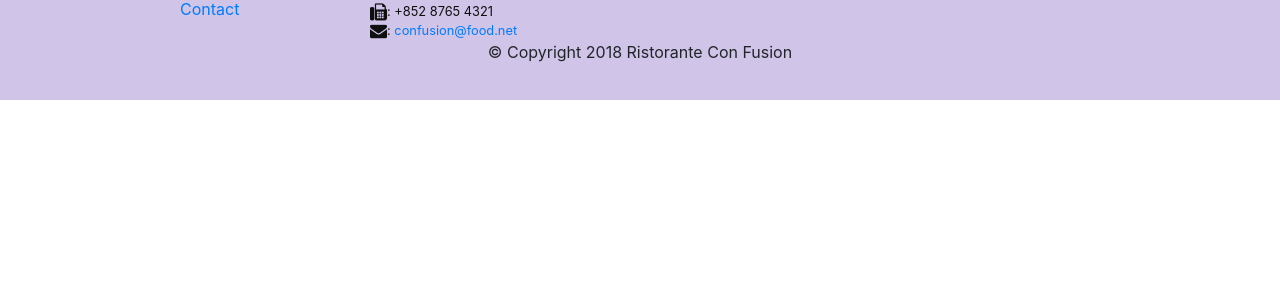
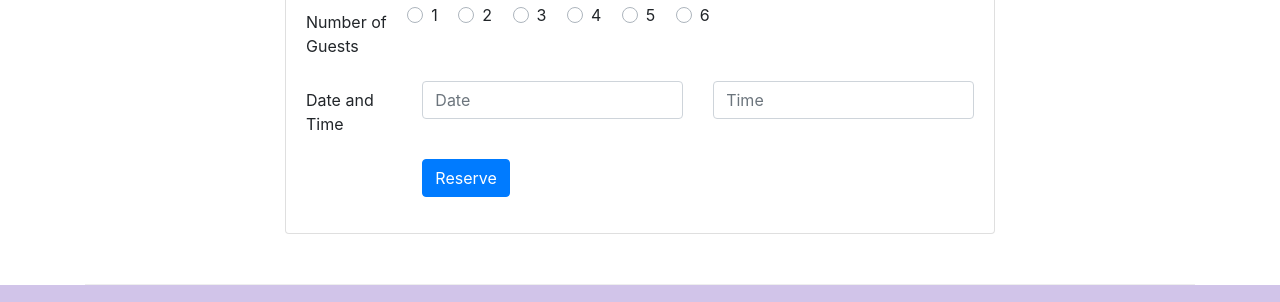
Before and after one commit to nerumhil/conFusion, a website: page index.html in a window 1280 px wide. Shown: the part 1661-1963 px from the top of the page. Before the commit the page ends 1761 px from the top, so only its background shows below. Drawn offline with nearby package versions, Linux system fonts and the light colour scheme.

Commit message:
assiment 2

```diff
--- a/index.html
+++ b/index.html
@@ -26,11 +26,12 @@
                 <ul class="navbar-nav mr-auto">
                     <li class="nav-item active"><a class="nav-link" href="#"><span class="fa fa-home fa-lg"></span>
                             Home</a></li>
-                    <li class="nav-item"><a class="nav-link" href="./aboutus.html"><span
-                                class="fa fa-info fa-lg"></span> About</a></li>
+                    <li class="nav-item"><a class="nav-link" href="aboutus.html"><span class="fa fa-info fa-lg"></span>
+                            About</a></li>
                     <li class="nav-item"><a class="nav-link" href="#"><span class="fa fa-list fa-lg"></span> Menu</a>
                     </li>
-                    <li class="nav-item"><a class="nav-link" href="./contactus.html"><span class="fa fa-address-card fa-lg"></span>
+                    <li class="nav-item"><a class="nav-link" href="contactus.html"><span
+                                class="fa fa-address-card fa-lg"></span>
                             Contact</a></li>
                 </ul>
             </div>
@@ -65,7 +66,8 @@
                             <span class="badge badge-danger">HOT</span>
                             <span class="badge badge-pill badge-secondary">$4.99</span>
                         </h2>
-                        <p class="d-none d-sm-block">A unique combination of Indian Uthappam (pancake) and Italian pizza, topped with Cerignola olives,
+                        <p class="d-none d-sm-block">A unique combination of Indian Uthappam (pancake) and Italian
+                            pizza, topped with Cerignola olives,
                             ripe vine cherry tomatoes, Vidalia onion, Guntur chillies and Buffalo Paneer.</p>
                     </div>
                 </div>
@@ -95,14 +97,82 @@
                     <div class="media-body">
                         <h2 class="mt-0">Alberto Somayya</h2>
                         <h4>Executive Chef</h4>
-                            <p class="d-none d-sm-block">Award winning three-star Michelin chef with wide International experience having worked closely with
+                        <p class="d-none d-sm-block">Award winning three-star Michelin chef with wide International
+                            experience having worked closely with
                             whos-who in the culinary world, he specializes in creating mouthwatering Indo-Italian fusion
                             experiences. </p>
                     </div>
                 </div>
             </div>
         </div>
+        <div class="row row-content justify-content-center">
+            <div class="col-12 col-sm-8 ">
+                <div class="card">
+                    <h3 class="card-header bg-warning text-white">Reserve a Table</h3>
+                    <div class="card-body">
+                        <form>
+                            <div class="form-group row">
+                                <label for="numberofguests" class="col-12 col-sm-2 col-form-label"> Number of Guests</label>
+                                <div class="justify-content-center">
+                                <div class="custom-control custom-radio custom-control-inline">
+                                    <input type="radio" id="numberofguests1" name="numberofguests"
+                                        class="custom-control-input">
+                                    <label class="custom-control-label" for="numberofguests1"> 1</label>
                                 </div>
+                                <div class="custom-control custom-radio custom-control-inline">
+                                    <input type="radio" id="numberofguests2" name="numberofguests"
+                                        class="custom-control-input">
+                                    <label class="custom-control-label" for="numberofguests2"> 2</label>
+                                </div>
+                                <div class="custom-control custom-radio custom-control-inline">
+                                    <input type="radio" id="numberofguests3" name="numberofguests"
+                                        class="custom-control-input">
+                                    <label class="custom-control-label" for="numberofguests3"> 3</label>
+                                </div>
+                                <div class="custom-control custom-radio custom-control-inline">
+                                    <input type="radio" id="numberofguests4" name="numberofguests"
+                                        class="custom-control-input">
+                                    <label class="custom-control-label" for="numberofguests4"> 4</label>
+                                </div>
+                                <div class="custom-control custom-radio custom-control-inline">
+                                    <input type="radio" id="numberofguests5" name="numberofguests"
+                                        class="custom-control-input">
+                                    <label class="custom-control-label" for="numberofguests5"> 5</label>
+                                </div>
+                                <div class="custom-control custom-radio custom-control-inline">
+                                    <input type="radio" id="numberofguests6" name="numberofguests"
+                                        class="custom-control-input">
+                                    <label class="custom-control-label" for="numberofguests6"> 6</label>
+                                </div>
+                                </div>
+                            </div>
+
+                            <div class="form-group row">
+                                <label for="datetime" class="col-12 col-sm-2 col-form-label"> Date and Time</label>
+                                <div class="col-12 col-sm-5">
+                                    <input type="text" class="form-control" id="date"
+                                        placeholder="Date">
+                                </div>
+                                <div class="col-12 col-sm-5">
+                                        <input type="text" class="form-control" id="time"
+                                            placeholder="Time">
+                                    </div>
+                            </div>
+                            <div class="form-group row">
+                                <div class="offset-md-2 col-md-10">
+                                    <button type="submit" class="btn btn-primary">
+                                        Reserve
+                                    </button>
+                                </div>
+                            </div>
+                        </form>
+                    </div>
+                </div>
+            </div>
+        </div>
+    </div>
+
+
 
     <footer class="footer">
         <div class="container">
```
Lines whose indentation alone changed are shown as unchanged.
